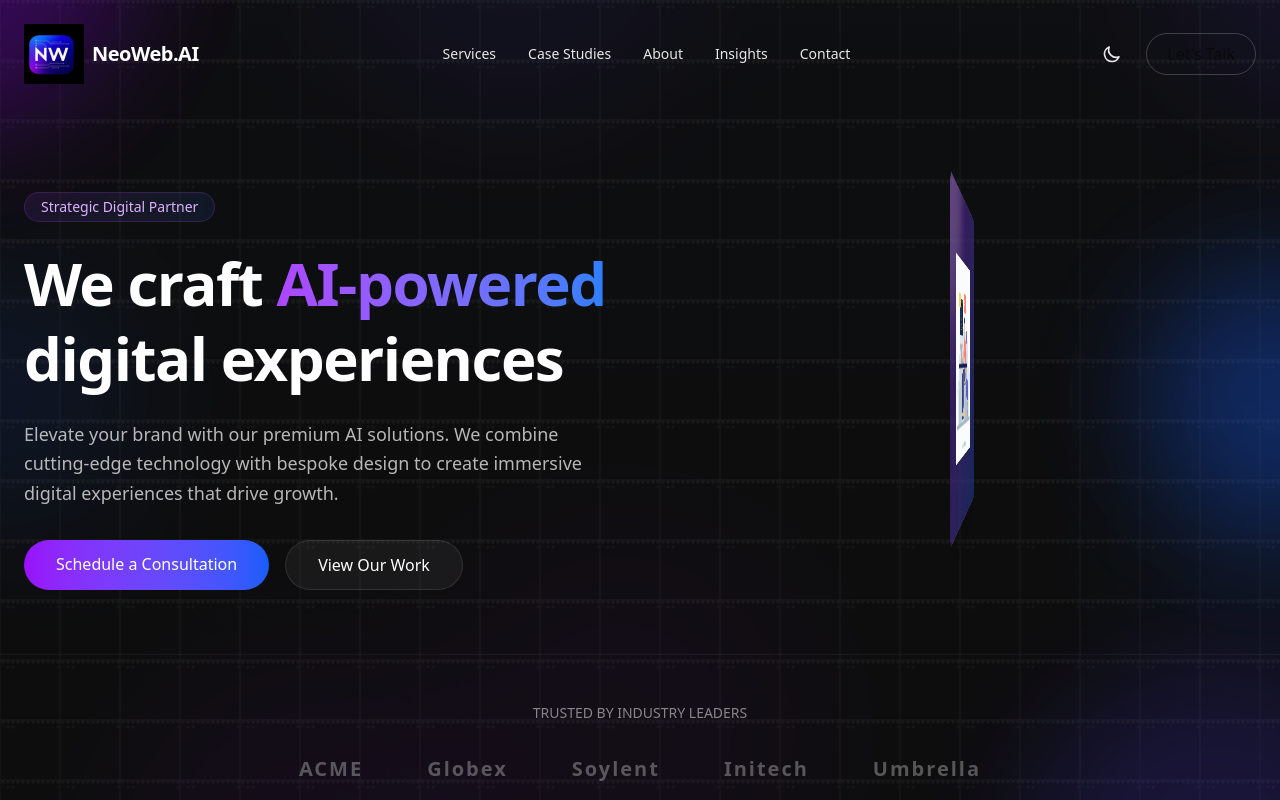
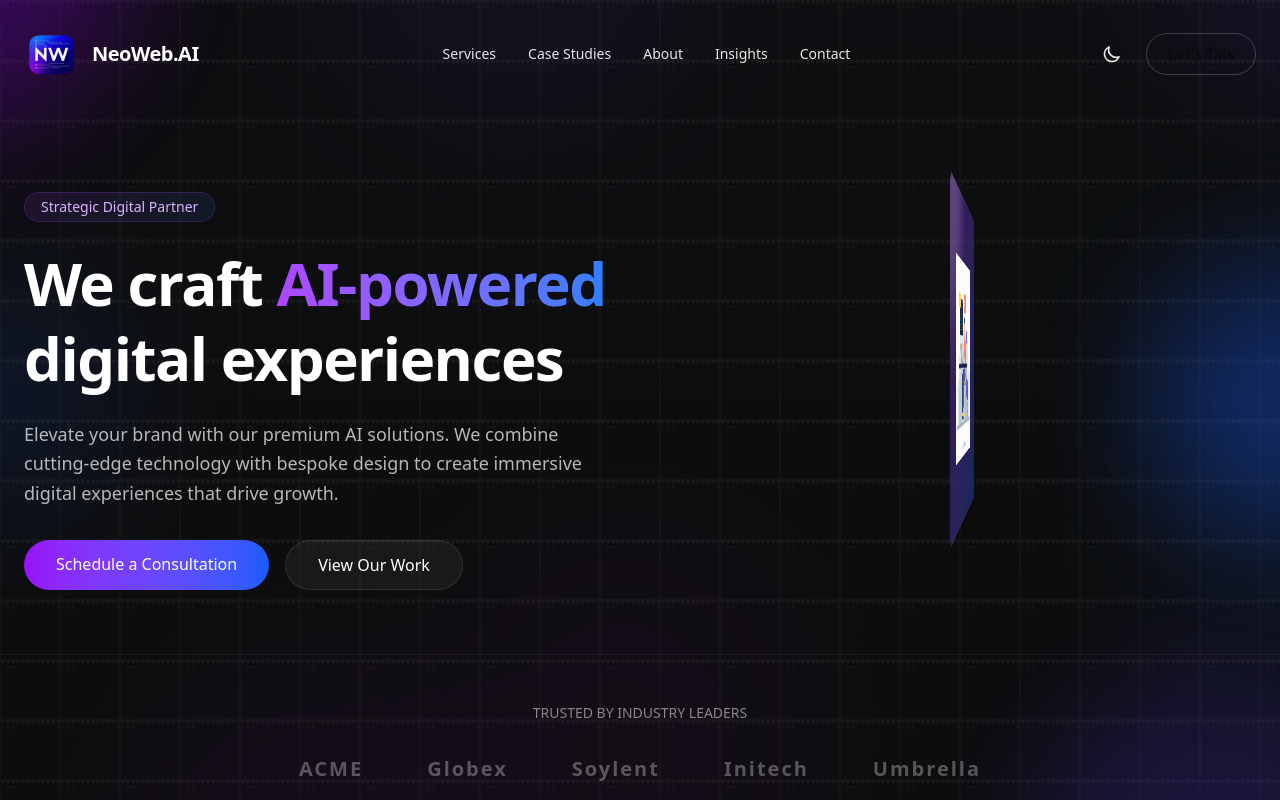
Before and after one commit to Lalitchaudhary01/NeoWebAI, a React (Vite) app in the folder client/: page / in a window 1280 px wide. Shown: the top 800 px of the page. Built offline with nearby package versions, Linux system fonts and the light colour scheme.

Commit message:
change logo

```diff
--- a/client/src/components/Navbar.jsx
+++ b/client/src/components/Navbar.jsx
@@ -26,7 +26,7 @@ const Navbar = ({ darkMode, toggleDarkMode }) => {
           <Link to="/">
             <div className="flex items-center">
               <img
-                src="/logo1.jpg"
+                src="/log.png"
                 alt="NeoWeb.AI Logo"
                 className="w-15 h-15
                 "
```
Also changed, not shown: client/public/WhatsApp Image 2025-03-24 at 08.53.47_5ba12732.jpg (added), client/public/log.png (added).
